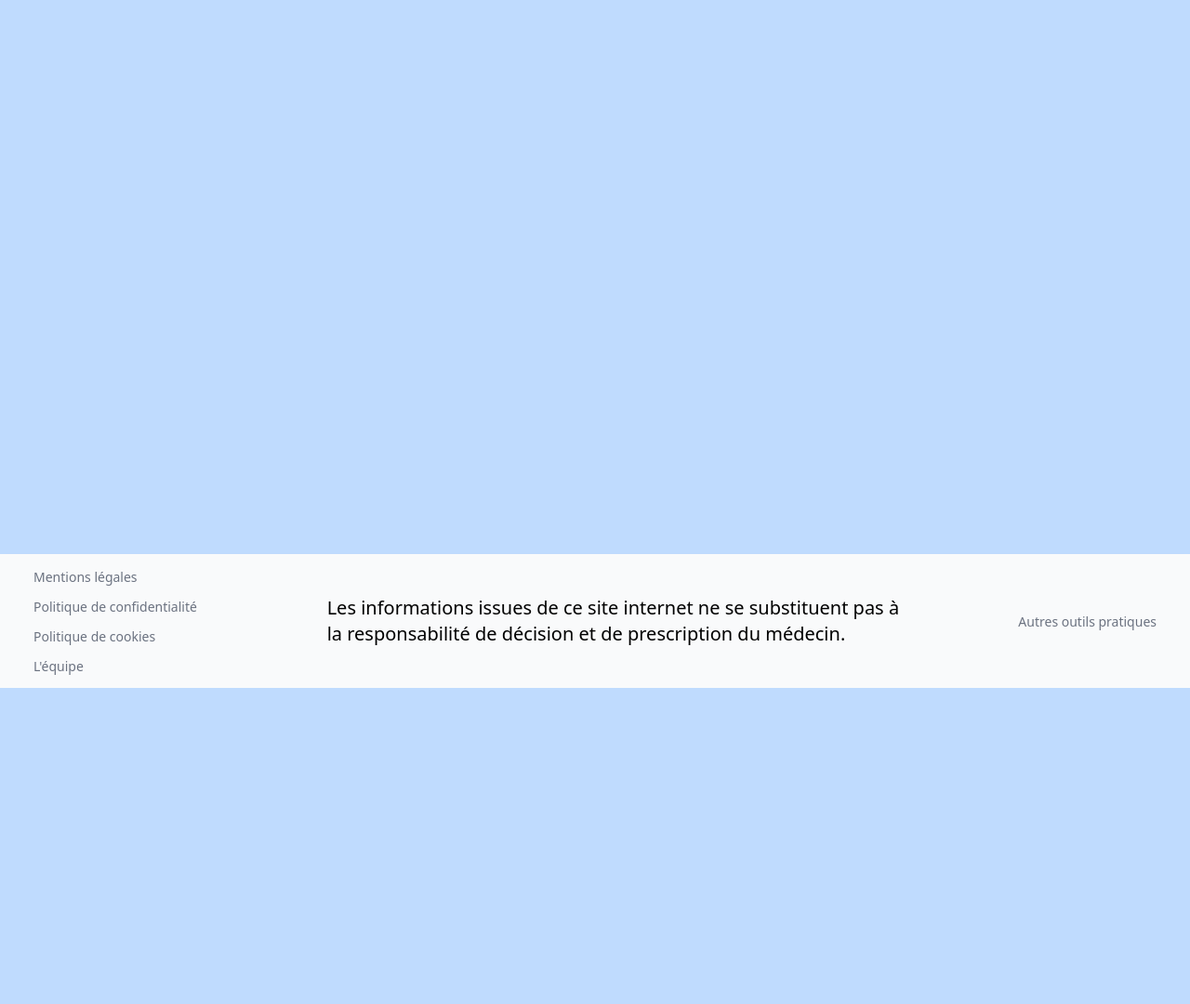
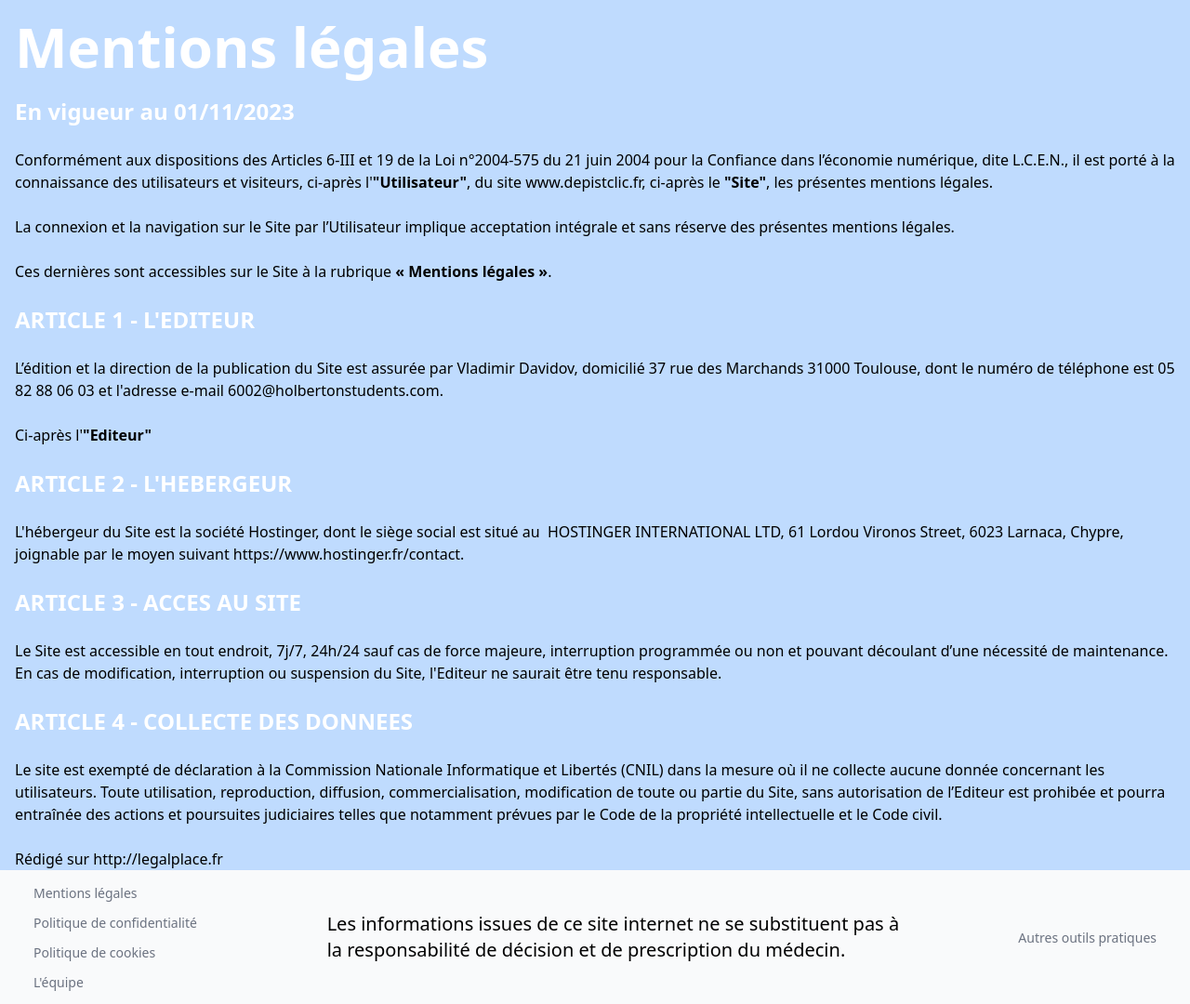
Before and after one commit to v-dav/DepistClic, a Django app: page /mentions/ in a window 1280 px wide. Shown: the part 60-1140 px from the top of the page at 93% size. Before the commit the page ends 800 px from the top, so only its background shows below. Run offline with Django 4.2, Linux system fonts and the light colour scheme; style sheets or scripts are compiled from the project's sources; some libraries are stand-ins or nearby versions.

Commit message:
write legal mentions text

```diff
--- a/DepistClic/mainapp/templates/mainapp/mentions_legales.html
+++ b/DepistClic/mainapp/templates/mainapp/mentions_legales.html
@@ -1,5 +1,35 @@
 {% extends 'mainapp/base.html' %}
 
 {% block content %}
-<h1>Mentions Légales</h1>
+	<h1 class="mt-20 text-6xl font-bold text-white">Mentions légales</h1>
+	<br>
+	<h2 class="text-2xl font-bold text-white">En vigueur au 01/11/2023</h2>
+	<br>
+	<p>Conformément aux dispositions des Articles 6-III et 19 de la Loi n°2004-575 du 21 juin 2004 pour la Confiance dans l’économie numérique, dite L.C.E.N., il est porté à la connaissance des utilisateurs et visiteurs, ci-après l'<strong>"Utilisateur"</strong>, du site www.depistclic.fr, ci-après le <strong>"Site"</strong>, les présentes mentions légales.</p>
+	<br>
+	<p>La connexion et la navigation sur le Site par l’Utilisateur implique acceptation intégrale et sans réserve des présentes mentions légales.</p>
+	<br>
+	<p>Ces dernières sont accessibles sur le Site à la rubrique <strong>« Mentions légales »</strong>.</p>
+	<br>
+	<h2 class="text-2xl font-bold text-white">ARTICLE 1 - L'EDITEUR</h2>
+	<br>
+	<p>L’édition et la direction de la publication du Site est assurée par Vladimir Davidov, domicilié 37 rue des Marchands 31000 Toulouse, dont le numéro de téléphone est 05 82 88 06 03 et l'adresse e-mail 6002@holbertonstudents.com.</p>
+	<br>
+	<p>Ci-après l'<strong>"Editeur"</strong></p>
+	<br>
+	<h2 class="text-2xl font-bold text-white">ARTICLE 2 - L'HEBERGEUR</h2>
+	<br>
+	<p>L'hébergeur du Site est la société Hostinger, dont le siège social est situé au  HOSTINGER INTERNATIONAL LTD, 61 Lordou Vironos Street, 6023 Larnaca, Chypre, joignable par le moyen suivant https://www.hostinger.fr/contact.</p>
+	<br>
+	<h2 class="text-2xl font-bold text-white">ARTICLE 3 - ACCES AU SITE</h2>
+	<br>
+	<p>Le Site est accessible en tout endroit, 7j/7, 24h/24 sauf cas de force majeure, interruption programmée ou non et pouvant découlant d’une nécessité de maintenance. En cas de modification, interruption ou suspension du Site, l'Editeur ne saurait être tenu responsable.</p>
+	<br>
+	<h2 class="text-2xl font-bold text-white">ARTICLE 4 - COLLECTE DES DONNEES</h2>
+	<br>
+	<p>Le site est exempté de déclaration à la Commission Nationale Informatique et Libertés (CNIL) dans la mesure où il ne collecte aucune donnée concernant les utilisateurs.
+	Toute utilisation, reproduction, diffusion, commercialisation, modification de toute ou partie du Site, sans autorisation de l’Editeur est prohibée et pourra entraînée des actions et poursuites judiciaires telles que notamment prévues par le Code de la propriété intellectuelle et le Code civil.</p>
+	<br>
+	<p> Rédigé sur http://legalplace.fr</p>
+
 {% endblock content %}
```
